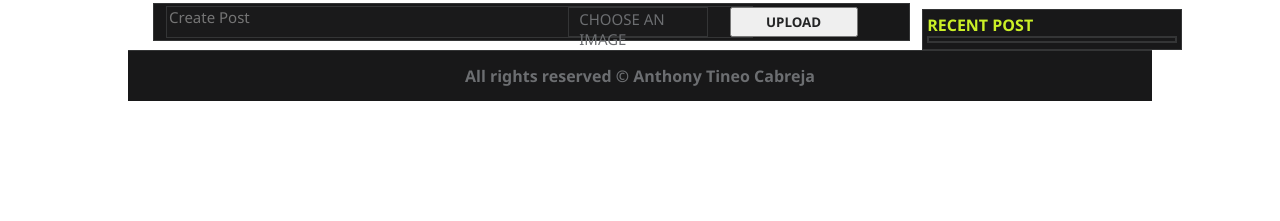
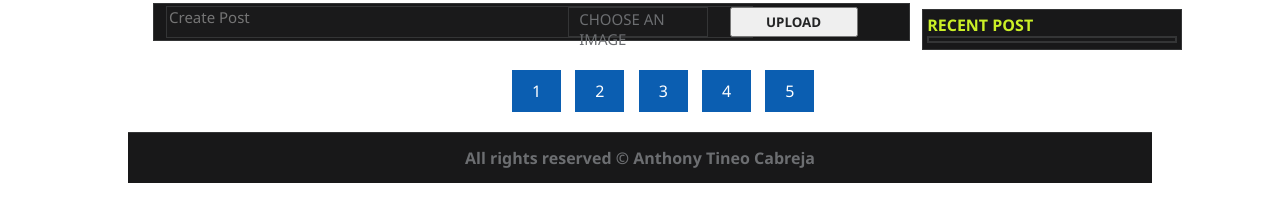
Before and after one commit to Anthonk08/picture-blog, a plain HTML site: page index.html in a window 1280 px wide. Shown: the part 103-324 px from the top of the page. Drawn offline with Linux system fonts and the light colour scheme.

Commit message:
paginationHtmlCssCreated

```diff
--- a/index.css
+++ b/index.css
@@ -138,6 +138,34 @@ img{
     margin-top: 2%;
 }
 
+/*Pagination*/
+.pagination {
+    margin: 20px 0;
+    padding-left: 40%;
+}
+
+.pagination ul{
+    list-style: none;
+    text-align: center;
+}
+
+.pagination ul li{
+    display: inline-block;
+    margin-right: 10px;
+}
+
+.pagination ul li a{
+    display: block;
+    padding: 10px 20px;
+    color: #ffffff;
+    background: rgb(11, 94, 177);
+    text-decoration: none;
+}
+
+.pagination ul li a:hover{
+    background: rgb(11, 127, 177);
+}
+
 /*Pie de página*/
 footer {
     margin: 0px auto;
--- a/index.html
+++ b/index.html
@@ -55,6 +55,16 @@
             </ul>
         </div>
 
+        <section class="pagination">
+            <ul>
+                <li><a href="./index.html">1</a></li>
+                <li><a href="#">2</a></li>
+                <li><a href="#">3</a></li>
+                <li><a href="#">4</a></li>
+                <li><a href="#">5</a></li>
+            </ul>
+        </section>
+
         <!--clearfix cleans the floats-->
         <div class="clearfix"></div>
 
```
